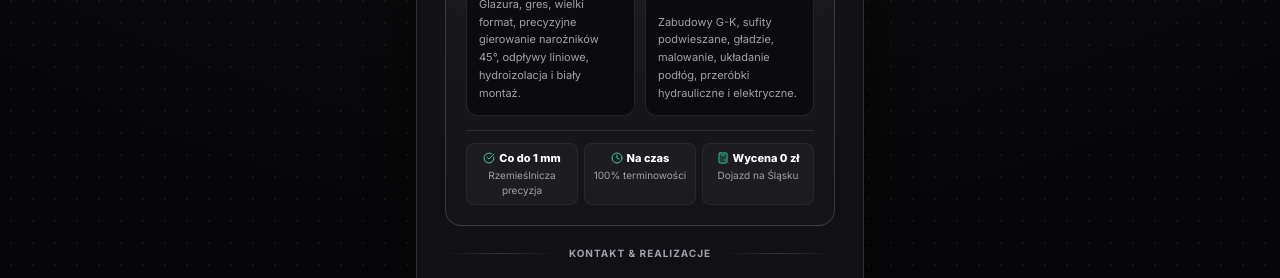
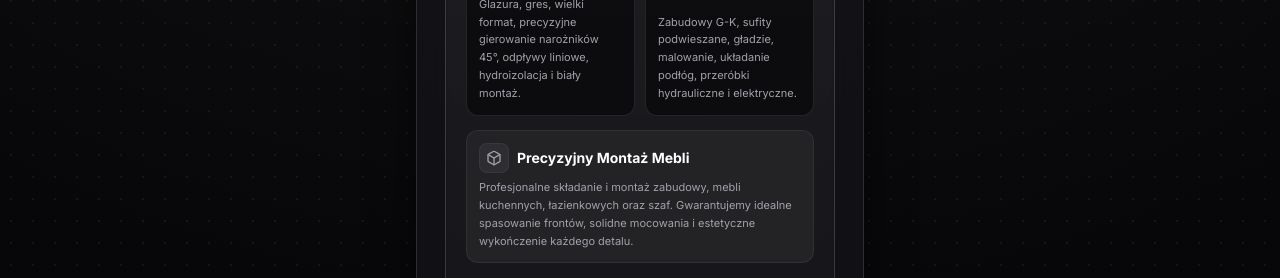
Before and after one commit to 00Mlody00/WildBuilders_NFC, a plain HTML site: page index.html in a window 1280 px wide. Shown: the part 1000-1278 px from the top of the page. Drawn offline with nearby package versions, Linux system fonts and the light colour scheme.

Commit message:
Add service section for furniture assembly

```diff
--- a/index.html
+++ b/index.html
@@ -313,7 +313,17 @@
                         Zabudowy G-K, sufity podwieszane, gładzie, malowanie, układanie podłóg, przeróbki hydrauliczne i elektryczne.
                     </p>
                 </div>
-            </div>
+            <div class="bg-zinc-800/80 p-3 rounded-xl border border-zinc-700/50 col-span-2 mb-2 mt-1">
+    <div class="flex items-center gap-2 mb-1.5">
+        <div class="bg-zinc-700/40 p-1.5 rounded-lg border border-zinc-600/30">
+            <svg xmlns="http://www.w3.org/2000/svg" width="16" height="16" viewBox="0 0 24 24" fill="none" stroke="#a1a1aa" stroke-width="2" stroke-linecap="round" stroke-linejoin="round"><path d="M21 16V8a2 2 0 0 0-1-1.73l-7-4a2 2 0 0 0-2 0l-7 4A2 2 0 0 0 3 8v8a2 2 0 0 0 1 1.73l7 4a2 2 0 0 0 2 0l7-4A2 2 0 0 0 21 16z"></path><polyline points="3.27 6.96 12 12.01 20.73 6.96"></polyline><line x1="12" y1="22.08" x2="12" y2="12"></line></svg>
+        </div>
+        <h3 class="font-bold text-sm text-white">Precyzyjny Montaż Mebli</h3>
+    </div>
+    <p class="text-[11px] leading-relaxed text-zinc-400">
+        Profesjonalne składanie i montaż zabudowy, mebli kuchennych, łazienkowych oraz szaf. Gwarantujemy idealne spasowanie frontów, solidne mocowania i estetyczne wykończenie każdego detalu.
+    </p>
+</div>
 
             <!-- 3 Trust Pillars Strip -->
             <div class="mt-3.5 pt-3 border-t border-white/10 grid grid-cols-3 gap-1.5 text-center">
```
